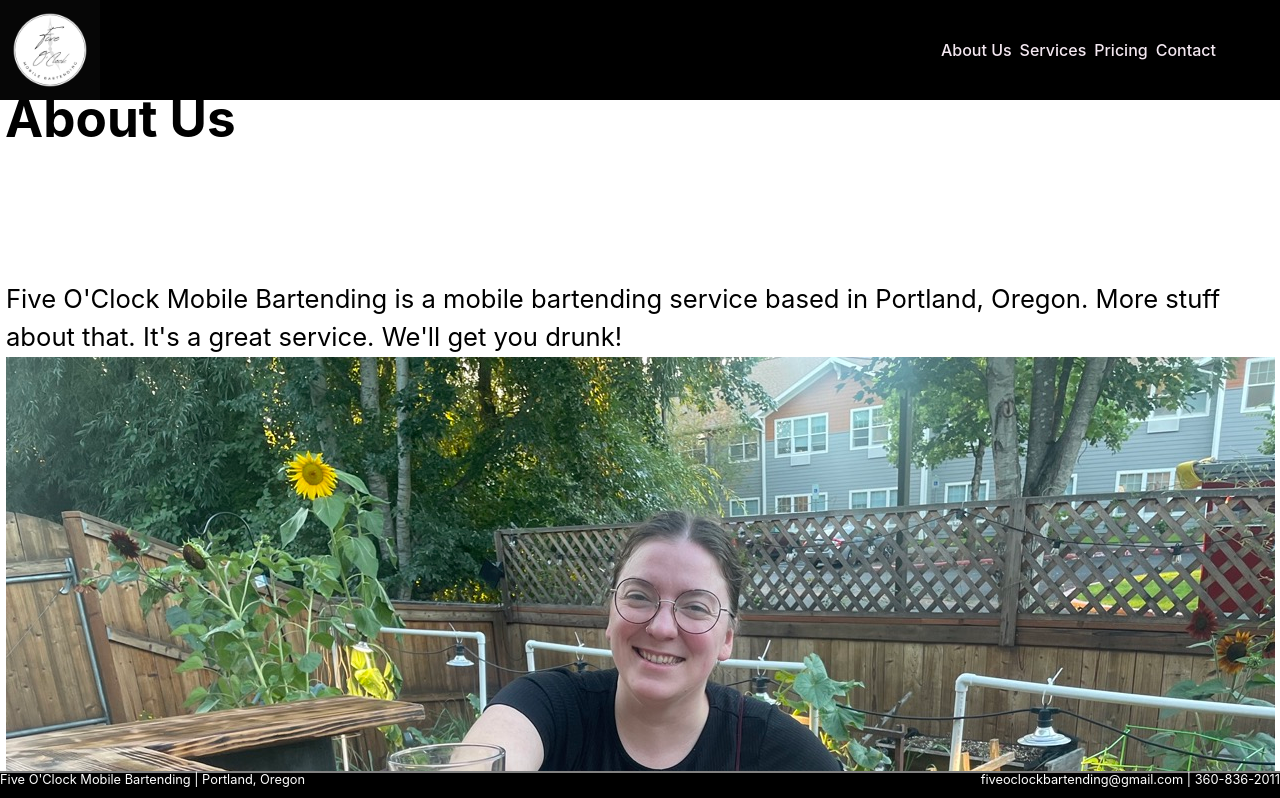
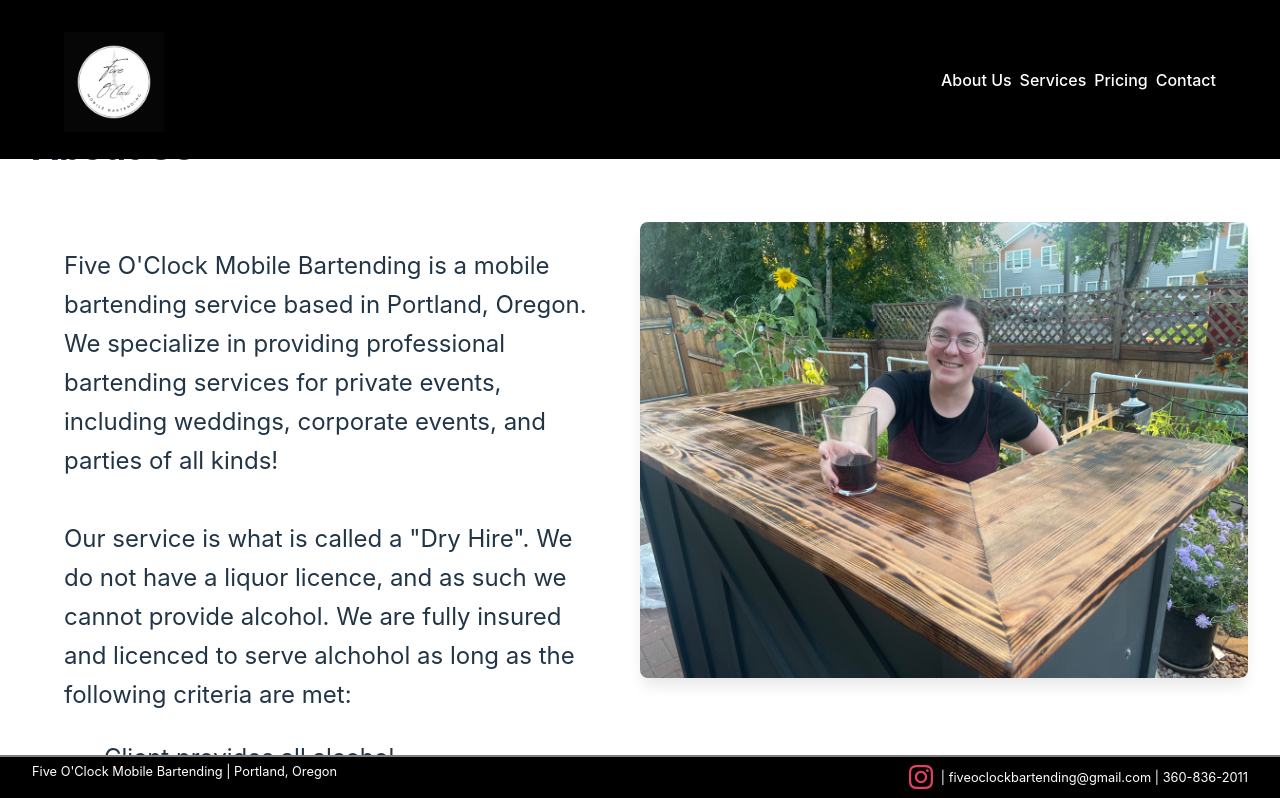
Before and after one commit to NScalzone/FiveOClockBartending, a React (Vite) app in the folder bar_cart/: page /about in a window 1280 px wide. Shown: the top 798 px of the page. Built offline with nearby package versions, Linux system fonts and the light colour scheme.

Commit message:
feat: lots of updates

```diff
--- a/bar_cart/package.json
+++ b/bar_cart/package.json
@@ -16,7 +16,7 @@
     "react-bootstrap": "^2.10.2",
     "react-dom": "^18.2.0",
     "react-router-dom": "^6.23.1",
-    "router": "^1.3.8"
+    "router": "^2.2.0"
   },
   "devDependencies": {
     "@types/react": "^18.2.66",
--- a/bar_cart/src/App.css
+++ b/bar_cart/src/App.css
@@ -1,4 +1,6 @@
-* {
+*
+
+{
   box-sizing: border-box;
 }
 
@@ -9,56 +11,62 @@
   text-align: left;
 }
 
-h1 {
-  font-size: 3.2em;
-  /* line-height: 1; */
-  /* margin-top: 5%;
-  margin-right: 10%;
-  margin-left: 10%;
-  margin-bottom: 0em;
-  padding: 0px; */
-  margin: 1px 0px 0px 5px;
-  padding: 0px 0px 0px 0px;
-  align-items: left;
-  height: 200px;
-  text-align: left;
-  color: black;
+.header {
+    font-size: 2.25rem;
+    font-weight: bold;
+    padding: 2rem;
+    padding-bottom: 1.5rem;
+    text-align: left;
+    /* position: sticky; */
+    top: 0;
+    background-color: white;
+    z-index: 10;
 }
 
-p{
-  font-size: 1.6em;
-  /* line-height: 1.1; */
-  /* align-items: center; */
-  /* height: auto; */
-  /* margin-top: 0em;
-  margin-right: 10%;
-  margin-left: 10%;
-  margin-bottom: 10%;
-  padding: 0px; */
-  margin: 0px 5px 5px 5px;
-  padding: 0px 1px 1px 1px;
-  text-align: left;
-  text-wrap: wrap;
-  color: black;
-  overflow-y: scroll;
+.content-container {
+    display: flex;
+    gap: 2rem;
+    padding: 0 2rem;
+    align-items: flex-start;
+}
+
+.body {
+    font-size: 1.5rem;
+    text-align: left;
+    line-height: 1.625;
+    flex: 1;
+    padding-left: 2rem;
+}
+
+.about-image {
+    width: 50%;
+    border-radius: 0.5rem;
+    box-shadow: 0 10px 15px -3px rgba(0, 0, 0, 0.1);
+    object-fit: cover;
+}
+
+.social-links {
+    margin-top: 1rem;
+}
+.instagram-link {
+    color: #E4405F;
+    transition: color 0.3s ease;
+    display: inline-block;
+    vertical-align: middle;
+    margin-right: 0.25rem;
+}
+
+.instagram-link:hover {
+    color: #C13584;
 }
 
 div{
   height: 100vh;
   width: 100vw;
-  /* display: center; */
-  /* align-items: center;
-  height: auto;
-  text-align: center; */
 }
 
 ul{
   list-style-type: square;
-}
-
-img{
-  margin: auto;
-  display: block;
 }
 
 .nav{
@@ -80,6 +88,8 @@ img{
   font-size: 4rem;
   text-decoration: none;
   font-family: 'Snell Roundhand', cursive;
+  padding-top: 2rem;
+  margin-left: 5%;
 }
 
 .nav ul{
@@ -93,6 +103,15 @@ img{
   top: 0;
   left: 0;
   right: 0;
+}
+
+.email-link {
+    color: #0066cc;
+    text-decoration: underline;
+}
+
+.email-link:hover {
+    color: #9e00a3;
 }
 
 a {
@@ -109,7 +128,7 @@ footer{
   left: 0;
   right: 0;
   width: 100%;
-  height: 1.8rem;
+  height: 2.8rem;
 
 
 }
@@ -123,6 +142,8 @@ f1{
   color: white;
   position: absolute;
   left: 0;
+  padding-left: 2rem;
+  padding-top: .5rem;
 }
 
 f2{
@@ -134,4 +155,6 @@ f2{
   color: white;
   position: absolute;
   right: 0;
+  padding-right: 2rem;
+  padding-top: .5rem;
 }
--- a/bar_cart/src/components/Footer.jsx
+++ b/bar_cart/src/components/Footer.jsx
@@ -5,8 +5,26 @@ const Footer = () => {
     return (
       <footer>
         <f1> Five O'Clock Mobile Bartending | Portland, Oregon</f1>
-        <f2>fiveoclockbartending@gmail.com | 360-836-2011</f2>
-
+        <f2>
+          <a
+            href="https://www.instagram.com/fiveoclockmobilebartending/"
+            target="_blank"
+            rel="noopener noreferrer"
+            className="instagram-link"
+          >
+            <svg
+              xmlns="http://www.w3.org/2000/svg"
+              width="24"
+              height="24"
+              viewBox="0 0 24 24"
+              fill="currentColor"
+            >
+              <path d="M12 2.163c3.204 0 3.584.012 4.85.07 3.252.148 4.771 1.691 4.919 4.919.058 1.265.069 1.645.069 4.849 0 3.205-.012 3.584-.069 4.849-.149 3.225-1.664 4.771-4.919 4.919-1.266.058-1.644.07-4.85.07-3.204 0-3.584-.012-4.849-.07-3.26-.149-4.771-1.699-4.919-4.92-.058-1.265-.07-1.644-.07-4.849 0-3.204.013-3.583.07-4.849.149-3.227 1.664-4.771 4.919-4.919 1.266-.057 1.645-.069 4.849-.069zm0-2.163c-3.259 0-3.667.014-4.947.072-4.358.2-6.78 2.618-6.98 6.98-.059 1.281-.073 1.689-.073 4.948 0 3.259.014 3.668.072 4.948.2 4.358 2.618 6.78 6.98 6.98 1.281.058 1.689.072 4.948.072 3.259 0 3.668-.014 4.948-.072 4.354-.2 6.782-2.618 6.979-6.98.059-1.28.073-1.689.073-4.948 0-3.259-.014-3.667-.072-4.947-.196-4.354-2.617-6.78-6.979-6.98-1.281-.059-1.69-.073-4.949-.073zm0 5.838c-3.403 0-6.162 2.759-6.162 6.162s2.759 6.163 6.162 6.163 6.162-2.759 6.162-6.163c0-3.403-2.759-6.162-6.162-6.162zm0 10.162c-2.209 0-4-1.79-4-4 0-2.209 1.791-4 4-4s4 1.791 4 4c0 2.21-1.791 4-4 4zm6.406-11.845c-.796 0-1.441.645-1.441 1.44s.645 1.44 1.441 1.44c.795 0 1.439-.645 1.439-1.44s-.644-1.44-1.439-1.44z"/>
+            </svg>
+          </a>
+          {' | '}
+          fiveoclockbartending@gmail.com | 360-836-2011
+        </f2>
       </footer>
     );
 };
--- a/bar_cart/src/index.css
+++ b/bar_cart/src/index.css
@@ -18,11 +18,11 @@
 
 a {
   font-weight: 500;
-  color: #f4e8f1;
+  color: white;
   text-decoration: inherit;
 }
 a:hover {
-  color: #f25353;
+  color: #616063;
 }
 
 body {
@@ -70,10 +70,3 @@ button:focus-visible {
     background-color: #f9f9f9;
   }
 }
-
-/*
-background-image: url('./five_o_clock_logo.png');
-  background-size: contain;
-  background-position: center;
-  background-repeat: no-repeat;
-*/
--- a/bar_cart/src/pages/about.jsx
+++ b/bar_cart/src/pages/about.jsx
@@ -1,16 +1,38 @@
 import React, {useState, useEffect} from 'react';
-
 
 const About = () => {
     return (
         <div>
-            <h1>About Us</h1>
-            <p>
-                Five O'Clock Mobile Bartending is a mobile bartending service based in Portland, Oregon.
-                More stuff about that. It's a great service. We'll get you drunk!
-                <img src="./joanna_at_bar.jpeg" alt="Joanna_at_bar" />
-            </p>
+            <h1 className="header">About Us</h1>
+
+            <div className="content-container">
+                <p className="body">
+                    Five O'Clock Mobile Bartending is a mobile bartending service based in Portland, Oregon.
+                    We specialize in providing professional bartending services for private events, including weddings, corporate events, and parties of all kinds!
+                    <br />
+                    <br />
+                Our service is what is called a "Dry Hire". We do not have a liquor licence, and as such we cannot provide alcohol.
+                We are fully insured and licenced to serve alchohol as long as the following criteria are met:
+
+                <ul>
+                    <li>Client provides all alcohol</li>
+                    <li>Guests cannot pay to attend the event</li>
+                    <li>Guests cannot pay for the alcohol we serve</li>
+                    <li>We can accept tips, but we do not expect them</li>
+                </ul>
+                <br />
+                <br />
+                Check out our Services and pricing pages for addtional details!
+                </p>
+
+                <img
+                    src="./joanna_at_bar.jpeg"
+                    alt="Joanna at bar"
+                    className="about-image"
+                />
+            </div>
         </div>
     );
 }
+
 export default About;
--- a/bar_cart/src/pages/contact.jsx
+++ b/bar_cart/src/pages/contact.jsx
@@ -3,9 +3,29 @@ import React, {useState, useEffect} from 'react';
 const Contact = () => {
     return (
         <div>
-            <h1>Contact Us</h1>
-            <p>
-                Email us at fiveoclockbartending@gmail.com for quotes and availability.
+            <h1 className="header">Contact Us</h1>
+            <p className="body">
+                Follow us on Instagram for photos and updates!
+                <br />
+                <a
+                    href="https://www.instagram.com/fiveoclockmobilebartending/"
+                    target="_blank"
+                    rel="noopener noreferrer"
+                    className="instagram-link"
+                >
+                    <svg
+                        xmlns="http://www.w3.org/2000/svg"
+                        width="32"
+                        height="32"
+                        viewBox="0 0 24 24"
+                        fill="currentColor"
+                    >
+                        <path d="M12 2.163c3.204 0 3.584.012 4.85.07 3.252.148 4.771 1.691 4.919 4.919.058 1.265.069 1.645.069 4.849 0 3.205-.012 3.584-.069 4.849-.149 3.225-1.664 4.771-4.919 4.919-1.266.058-1.644.07-4.85.07-3.204 0-3.584-.012-4.849-.07-3.26-.149-4.771-1.699-4.919-4.92-.058-1.265-.07-1.644-.07-4.849 0-3.204.013-3.583.07-4.849.149-3.227 1.664-4.771 4.919-4.919 1.266-.057 1.645-.069 4.849-.069zm0-2.163c-3.259 0-3.667.014-4.947.072-4.358.2-6.78 2.618-6.98 6.98-.059 1.281-.073 1.689-.073 4.948 0 3.259.014 3.668.072 4.948.2 4.358 2.618 6.78 6.98 6.98 1.281.058 1.689.072 4.948.072 3.259 0 3.668-.014 4.948-.072 4.354-.2 6.782-2.618 6.979-6.98.059-1.28.073-1.689.073-4.948 0-3.259-.014-3.667-.072-4.947-.196-4.354-2.617-6.78-6.979-6.98-1.281-.059-1.69-.073-4.949-.073zm0 5.838c-3.403 0-6.162 2.759-6.162 6.162s2.759 6.163 6.162 6.163 6.162-2.759 6.162-6.163c0-3.403-2.759-6.162-6.162-6.162zm0 10.162c-2.209 0-4-1.79-4-4 0-2.209 1.791-4 4-4s4 1.791 4 4c0 2.21-1.791 4-4 4zm6.406-11.845c-.796 0-1.441.645-1.441 1.44s.645 1.44 1.441 1.44c.795 0 1.439-.645 1.439-1.44s-.644-1.44-1.439-1.44z"/>
+                    </svg>
+                </a>
+                <br />
+                <br />
+                 Email us at <a href="mailto:fiveoclockbartending@gmail.com" className="email-link">fiveoclockbartending@gmail.com</a> or call at (360)-836-2011 for quotes and availability.
             </p>
         </div>
     );
--- a/bar_cart/src/pages/home.jsx
+++ b/bar_cart/src/pages/home.jsx
@@ -3,7 +3,7 @@ import React, {useState, useEffect} from 'react';
 const Home = () => {
     return (
         <div>
-            <h1>
+            <h1 className="header">
             <img src="./five_o_clock_logo.png" alt="five o'clock logo"/>
             </h1>
         </div>
--- a/bar_cart/src/pages/services.jsx
+++ b/bar_cart/src/pages/services.jsx
@@ -3,12 +3,12 @@ import React, {useState, useEffect} from 'react';
 const Services = () => {
     return (
         <div>
-            <h1>Complete Mobile Bartending Service</h1>
-            <p>
+            <h1 className="header">Complete Mobile Bartending Service</h1>
+            <p className='body'>
                 Five O'Clock Mobile Bartending offers the following services at all events for which we are hired:
                 <ul>
-                    <li>Mobile Bartending with 1-2 licenced bartenders (depending on guest headcount)</li>
-                    <li>Water, Soft Drinks, and Ice</li>
+                    <li>Mobile Bartending with 2 licenced bartenders</li>
+                    <li>Water, and fresh garnishes</li>
                     <li>Bar Tools and Equipment</li>
                     <li>Basic Plastic Drinkware (premium options available for additional charge)</li>
                     <li>Setup and Cleanup</li>
@@ -17,21 +17,11 @@ const Services = () => {
                 </ul>
 
 
-                Our basic service assumes that we will be serving soft drinks, wine, and bottled/canned beer, cider, and seltzer.
-                We are fully equipped to offer signature cocktails, taps for kegs, and/or mixers and garnishes for a full bar experience,
-                but these services will result in an additional charge. Please review the pricing page for details on how we calculate
+                Our basic service assumes that we will be serving soft drinks, wine, and bottled and/or canned beer, cider, and seltzer.
+                We are fully equipped to offer signature cocktails, and/or mixers and garnishes for a full bar experience,
+                but these services can result in an additional charge. Please review the pricing page for details on how we calculate
                 the fees for our services.
-                <br />
-                <br />
-                Our service is what is called a "Dry Hire". We do not have a liquor licence, and as such we cannot provide alcohol.
-                We are fully insured and licenced to serve alchohol as long as the following criteria are met:
 
-                <ul>
-                    <li>Client provides all alcohol</li>
-                    <li>Guests cannot pay to attend the event</li>
-                    <li>Guests cannot pay for the alcohol we serve</li>
-                    <li>We can accept tips, but we do not expect them</li>
-                </ul>
             </p>
 
         </div>
```
Also changed, not shown: bar_cart/src/components/Header.jsx (+0 -17 lines), bar_cart/src/pages/pricing.jsx (+19 -12 lines), 1 other file (tests, documents, lock files or other folders).
